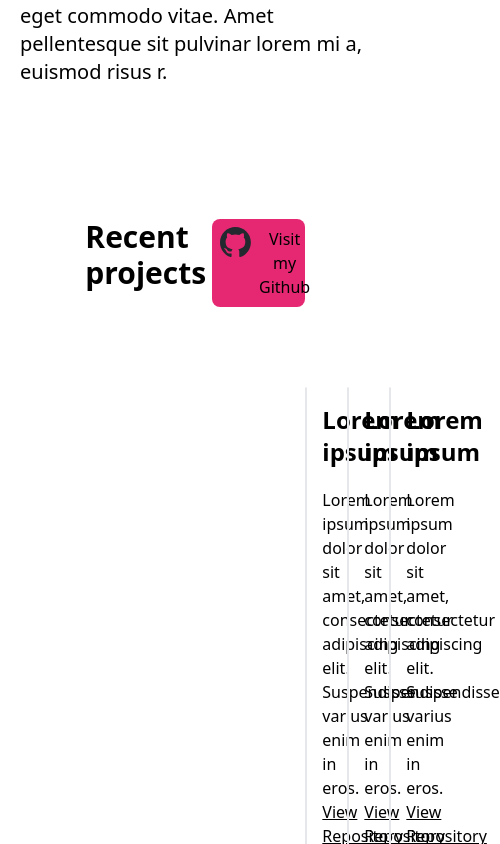
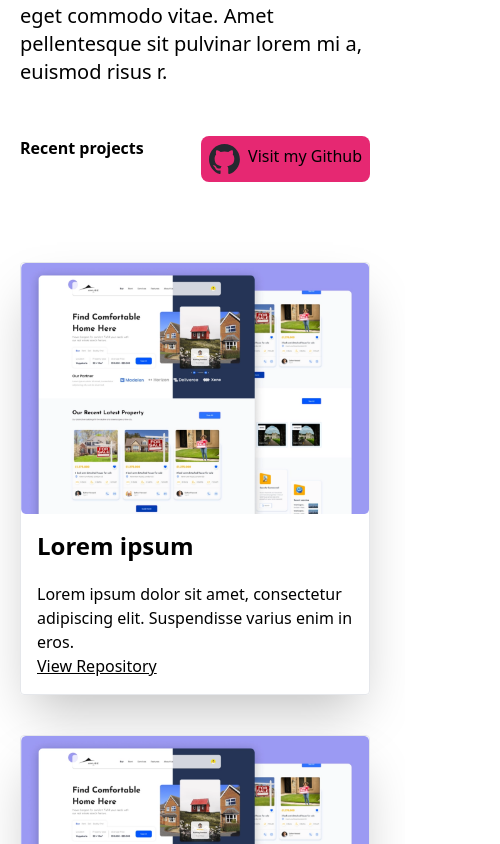
Before and after one commit to goofySunny/Portfolio, an Angular app: page /home in a window 390 px wide. Shown: the part 3180-4024 px from the top of the page, 500 px wide, since content can reach past the window. Built offline with nearby package versions, Linux system fonts and the light colour scheme.

Commit message:
Responsive Recent projects

```diff
--- a/src/app/pages/landing-page/landing-page.component.html
+++ b/src/app/pages/landing-page/landing-page.component.html
@@ -114,10 +114,11 @@
 <!-- About me -->
 
 <!-- Recent projects -->
-<div class="py-[133px] px-[85.33px] flex flex-col">
-    <div class="flex justify-between">
+ <!-- Responsive -->
+<div class="md:py-[133px] py-[50px] md:px-[85.33px] flex flex-col">
+    <div class="flex justify-between px-[20px]">
         <div>
-            <h3 class="text-3xl font-bold">
+            <h3 class="md:text-3xl font-bold">
                 Recent projects
             </h3>
         </div>
@@ -128,8 +129,8 @@
             </button>
         </div>
     </div>
-    <div class="flex flex-row justify-between mt-20 px-[200px]">
-        <div class="border rounded mx-5 flex flex-col w-1/4 shadow-2xl">
+    <div class="flex flex-col md:flex-row justify-between mt-10 md:px-[200px]">
+        <div class="border rounded mx-5 mt-10 flex flex-col md:w-1/4 shadow-2xl">
             <div>
                 <img src="assets/project.png" alt="">
             </div>
@@ -140,7 +141,7 @@
                 <span class="underline">View Repository</span>
             </div>
         </div>
-        <div class="border rounded mx-5 flex flex-col w-1/4 shadow-2xl">
+        <div class="border rounded mx-5 mt-10 flex flex-col md:w-1/4 shadow-2xl">
             <div>
                 <img src="assets/project.png" alt="">
             </div>
@@ -151,7 +152,7 @@
                 <span class="underline">View Repository</span>
             </div>
         </div>
-        <div class="border rounded mx-5 flex flex-col w-1/4 shadow-2xl">
+        <div class="border rounded mx-5 mt-10 flex flex-col md:w-1/4 shadow-2xl">
             <div>
                 <img src="assets/project.png" alt="">
             </div>
```
